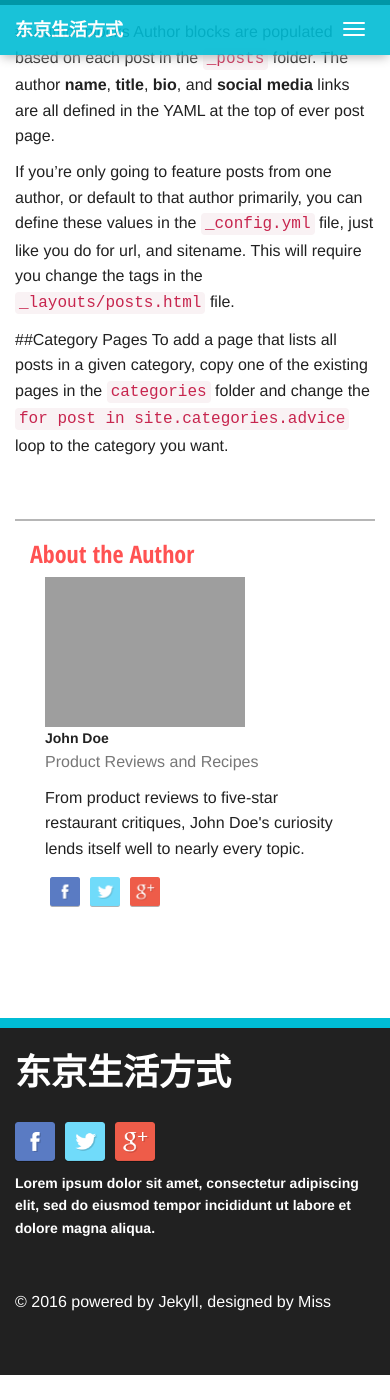
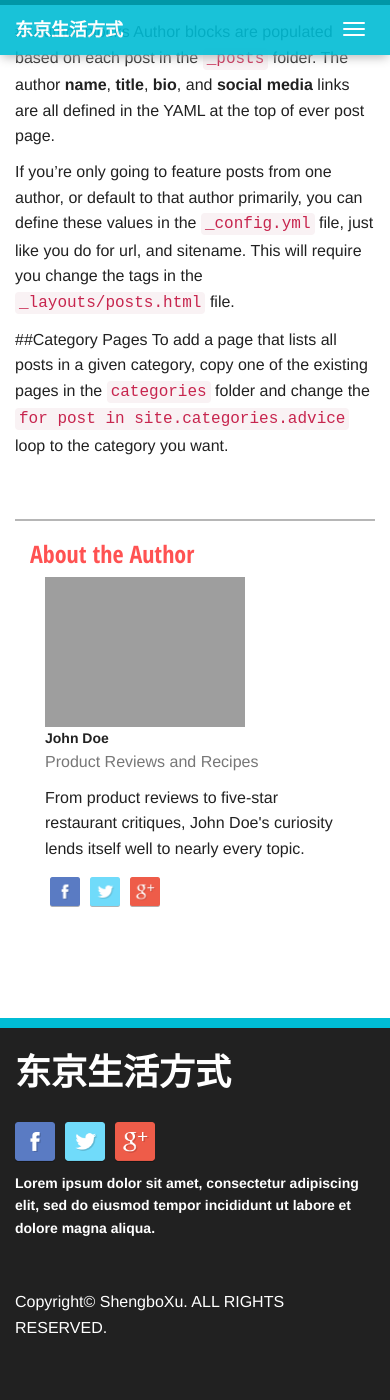
Before and after one commit to yamadagenki/tokyo-lifestyle, a Jekyll site: the page built from _posts/2016-01-01-running-barefoot.markdown, in a window 390 px wide and 1400 px high, scrolled down 791 px. Built offline with Jekyll 4.4.1, drawn with Linux system fonts in a browser that asks for light colours; nearby versions of some CDN libraries; before the commit the page ends 2166 px from its top, so only the background shows below that.

Commit message:
add: contents 2017年 8月21日 月曜日 20時46分24秒 JST

```diff
--- a/_includes/footer.html
+++ b/_includes/footer.html
@@ -1 +1 @@
-<div class="row"><div class="col-xs-12 col-sm-4 col-sm-offset-2 footer-content"><h1>{{ site.title }}</h1><div class="social-bar no-padding col-xs-12"><a href="{{ site.facebook }}"><img src="/assets/img/facebook.png" class="img-responsive"/></a><a href="{{ site.twitter }}"><img src="/assets/img/twitter.png" class="img-responsive"/></a><a href="{{ site.google }}"><img src="/assets/img/google.png" class="img-responsive"/></a><br/></div><strong>Lorem ipsum dolor sit amet, consectetur adipiscing elit, sed do eiusmod tempor incididunt ut labore et dolore magna aliqua. </strong><br/><p style="margin-top: 50px; color:white">© 2016 powered by Jekyll, designed by <a href="http://github.com/ninapetrop" style="color:white;font-weight:500">Miss</a></p></div></div>
+<div class="row"><div class="col-xs-12 col-sm-4 col-sm-offset-2 footer-content"><h1>{{ site.title }}</h1><div class="social-bar no-padding col-xs-12"><a href="{{ site.facebook }}"><img src="{{ site.url }}/assets/img/facebook.png" class="img-responsive"/></a><a href="{{ site.twitter }}"><img src="{{ site.url }}/assets/img/twitter.png" class="img-responsive"/></a><a href="{{ site.google }}"><img src="{{ site.url }}/assets/img/google.png" class="img-responsive"/></a><br/></div><strong>Lorem ipsum dolor sit amet, consectetur adipiscing elit, sed do eiusmod tempor incididunt ut labore et dolore magna aliqua.</strong><br/><p style="margin-top: 50px; color:white"><a href="https://yamadagenki.github.io/xushengbo/" style="color:white;font-weight:500">Copyright© ShengboXu. ALL RIGHTS RESERVED.</a></p></div></div>
--- a/assets/css/main.css
+++ b/assets/css/main.css
@@ -564,7 +564,7 @@ body {
       height: 150px; } }
   .author-block .social-bar {
     width: 100%;
-    display: -webkit-inline-flex;
+    display: -webkit-inline-box;
     display: -ms-inline-flexbox;
     display: inline-flex; }
     .author-block .social-bar img {
@@ -639,7 +639,7 @@ body {
   .author-card strong {
     font-size: 16px; }
   .author-card .social-bar {
-    display: -webkit-inline-flex;
+    display: -webkit-inline-box;
     display: -ms-inline-flexbox;
     display: inline-flex; }
     .author-card .social-bar img {
```
Also changed, not shown: 8 other files.
